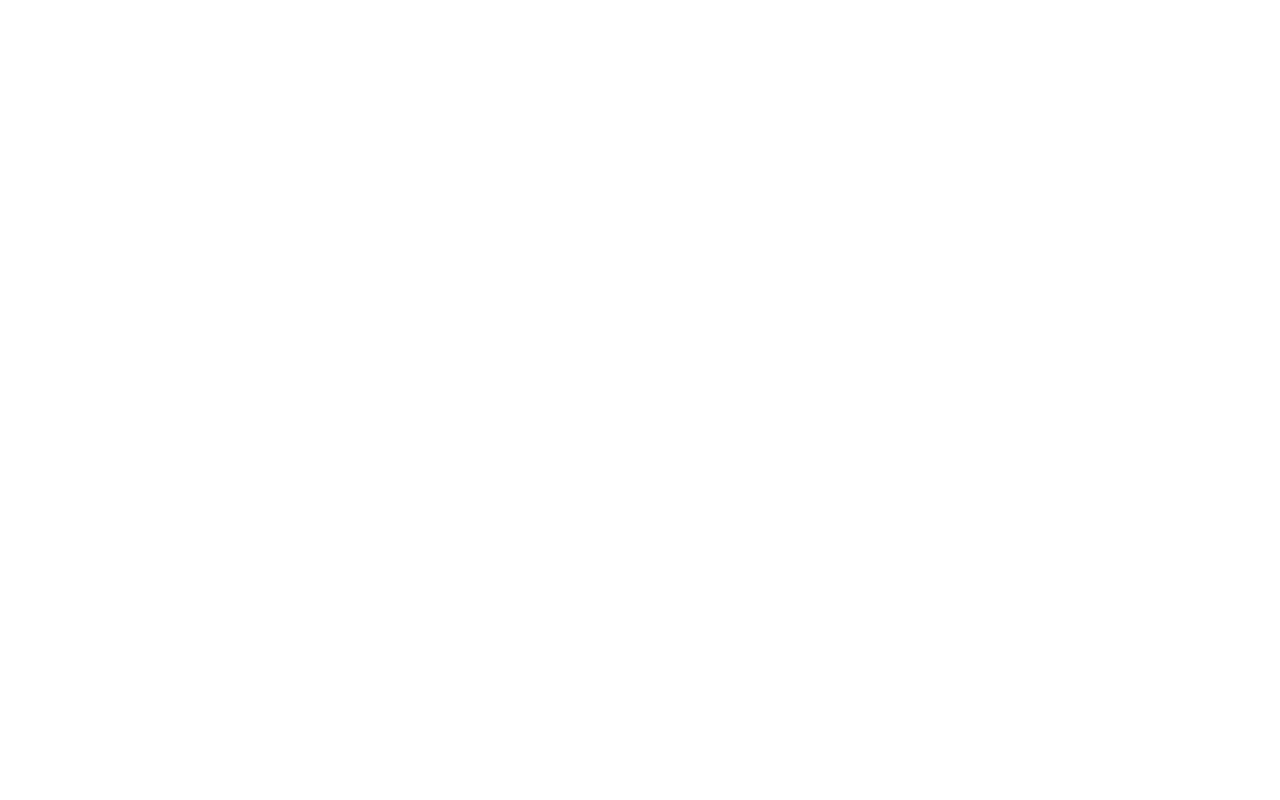
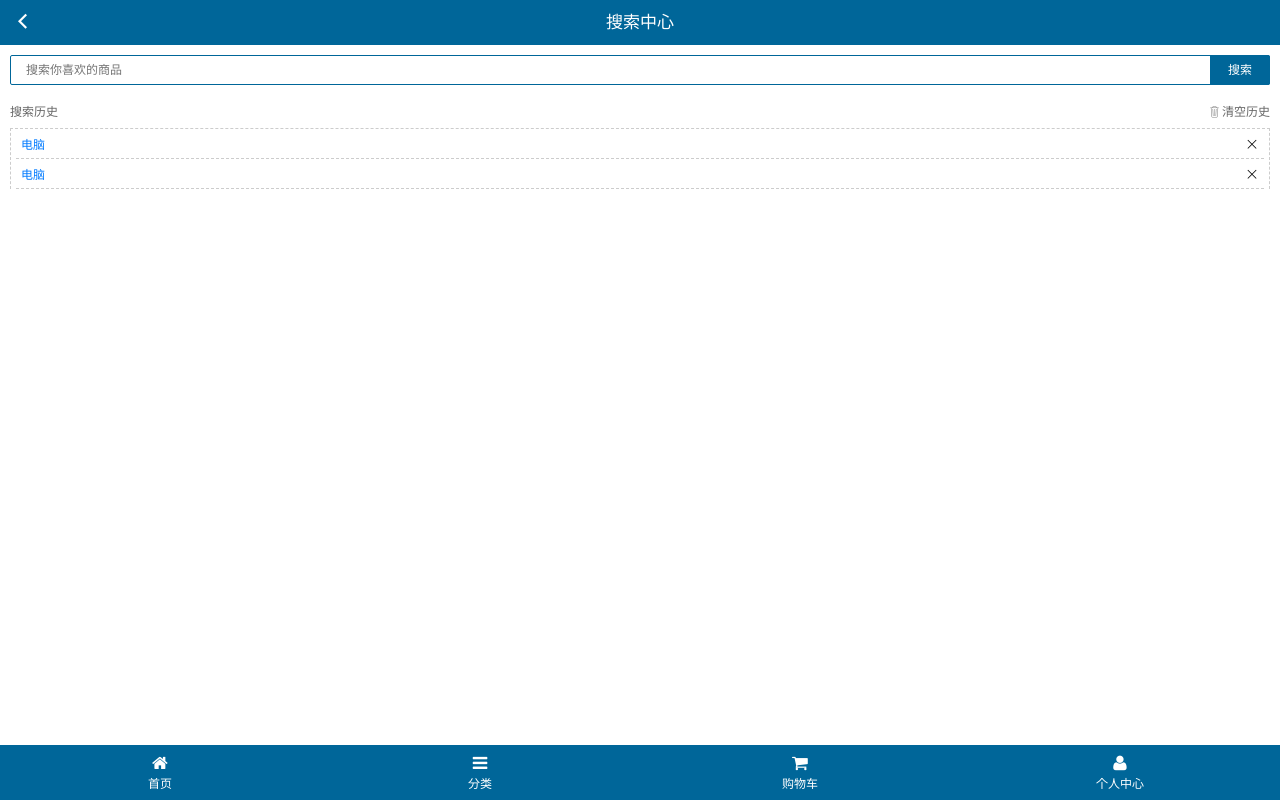
Before and after one commit to DuHuaL/letaoM, a plain HTML site: page mobile/views/search.html in a window 1280 px wide. Drawn offline with Linux system fonts and the light colour scheme.

Commit message:
搜索历史的静态页面

```diff
--- a/mobile/css/mobile.css
+++ b/mobile/css/mobile.css
@@ -227,3 +227,78 @@ ul{
   text-align: center;
   color: #666;
 }
+
+
+/* 搜索中心 */
+.lt_search{
+  padding: 10px;
+  padding-bottom: 0;
+  position: relative;
+}
+.lt_search input{
+  height: 30px;
+  border: 1px solid #069;
+  font-size: 12px;
+  text-align: left;
+  background: #fff;
+  border-radius: 2px;
+
+}
+.lt_search a{
+  background: #069;
+  color: #fff;
+  position: absolute;
+  width: 60px;
+  height: 30px;
+  right: 10px;
+  top: 10px;
+  text-align: center;
+  line-height: 30px;
+  font-size: 12px;
+  border-radius: 0 2px 2px 0;
+}
+
+.lt_history{
+  padding: 10px;
+  padding-top: 0;
+}
+.lt_history .title{
+  position: relative;
+}
+.lt_history .title span{
+  font-size: 12px;
+  color: #666;
+}
+.lt_history .title a{
+  font-size: 12px;
+  position: absolute;
+  right: 0px;
+  top: 2px;
+  color: #666;
+
+}
+.lt_history .title a span{
+  font-size: 15px;
+}
+.lt_history .content{
+  margin-top: 5px;
+  border: 1px dashed #ccc;
+  padding: 0 5px;
+  border-bottom: 0;
+}
+.lt_history .content li{
+  border-bottom: 1px dashed #ccc;
+  height: 30px;
+  line-height: 30px;
+  position: relative;
+}
+
+.lt_history .content li a{
+  font-size: 12px;
+  padding: 5px;
+}
+.lt_history .content li span{
+  position: absolute;
+  right: 0;
+  top: 3px;
+}
--- /dev/null
+++ b/mobile/js/search.js
@@ -0,0 +1,3 @@
+$(function() {
+  //1、默认渲染历史记录
+});
--- a/mobile/views/search.html
+++ b/mobile/views/search.html
@@ -8,4 +8,61 @@
 <body>
 
 </body>
+</html><!DOCTYPE html>
+<html lang="en">
+<head>
+  <meta charset="UTF-8">
+  <meta name="viewport" content="width=device-width, initial-scale=1.0">
+  <title>乐淘-搜索</title>
+  <link rel="stylesheet" href="../assets/mui/css/mui.min.css">
+  <link rel="stylesheet" href="../assets/fontAwesome/css/font-awesome.min.css">
+  <link rel="stylesheet" href="../css/mobile.css">
+</head>
+<body>
+  <div class="lt_container">
+    <!-- 顶部通栏 -->
+    <header class="lt_topBar">
+      <a href="javascript:history.back();" class="icon_left">
+        <span class="mui-icon mui-icon-back"></span>
+      </a>
+      <span>搜索中心</span>
+      <!-- <a href="#" class="icon_right">
+        <span class="mui-icon mui-icon-search"></span>
+      </a> -->
+    </header>
+    <div class="lt_content">
+      <!-- 区域滚动 -->
+      <div class="lt_wrapper">
+        <!-- 搜索输入框 -->
+        <div class="lt_search">
+          <input type="search" placeholder="搜索你喜欢的商品">
+          <a href="javascript:;">搜索</a>
+        </div>
+        <!-- 搜索历史 -->
+        <div class="lt_history">
+          <div class="title">
+            <span>搜索历史</span>
+            <a href="javascript:;"><span class="mui-icon mui-icon-trash"></span>清空历史</a>
+          </div>
+          <ul class="content">
+            <li><a href="javascript:;">电脑</a><span class="mui-icon mui-icon-closeempty"></span></li>
+            <li><a href="javascript:;">电脑</a><span class="mui-icon mui-icon-closeempty"></span></li>
+          </ul>
+        </div>
+      </div>
+    </div>
+    <!-- 底部页签 -->
+    <footer class="lt_tabs">
+      <ul>
+        <li><a href="index.html"><span class="fa fa-home"></span><p>首页</p></a></li>
+        <li><a href="category.html"><span class="fa fa-bars"></span><p>分类</p></a></li>
+        <li><a href="user/cart.html"><span class="fa fa-shopping-cart"></span><p>购物车</p></a></li>
+        <li><a href="user/index.html"><span class="fa fa-user"></span><p>个人中心</p></a></li>
+      </ul>
+    </footer>
+  </div>
+  <script src="../assets/mui/js/mui.min.js"></script>
+  <script src="../assets/zepto/zepto.min.js"></script>
+  <script src="../js/search.js"></script>
+</body>
 </html>
```
